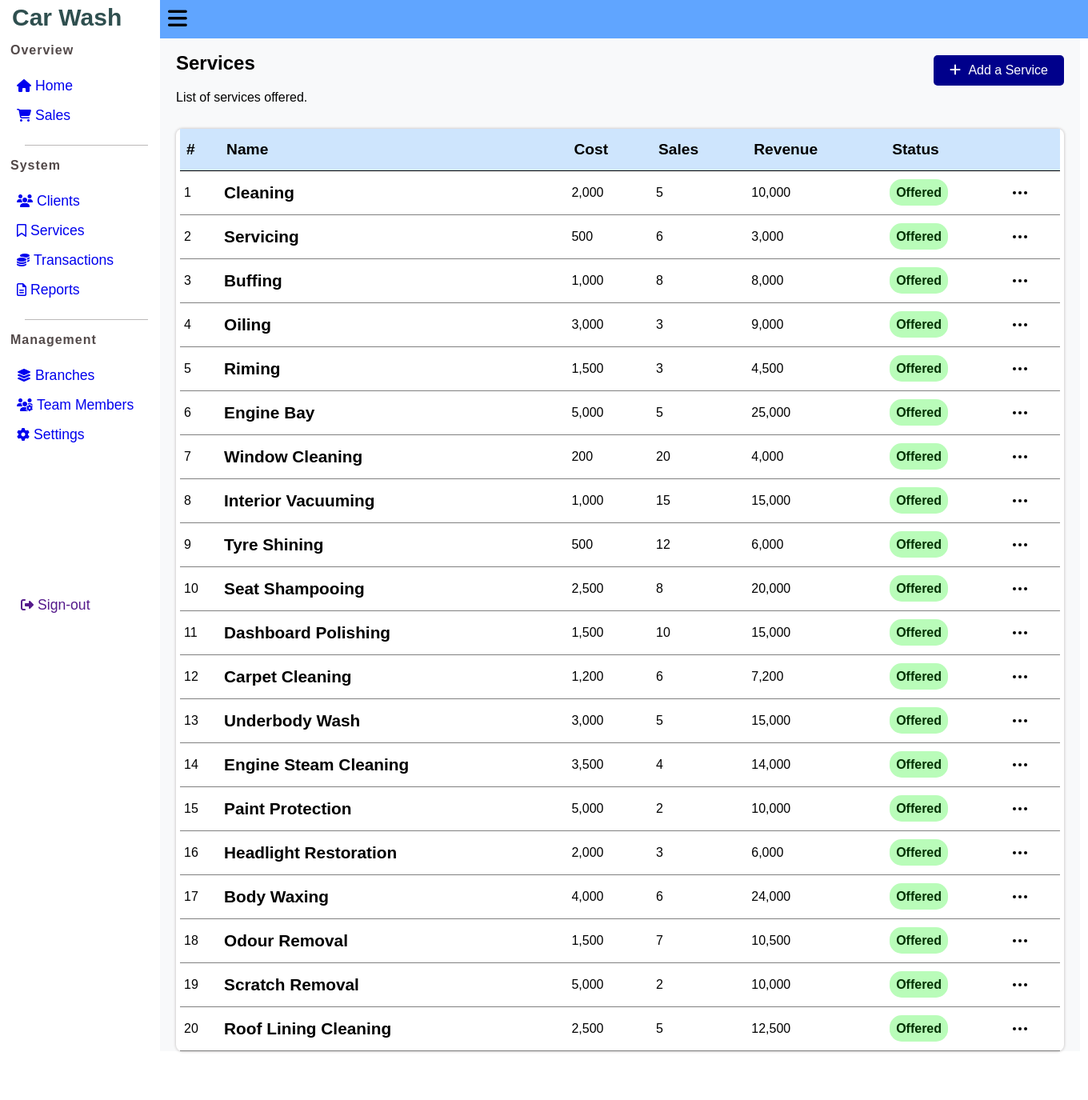
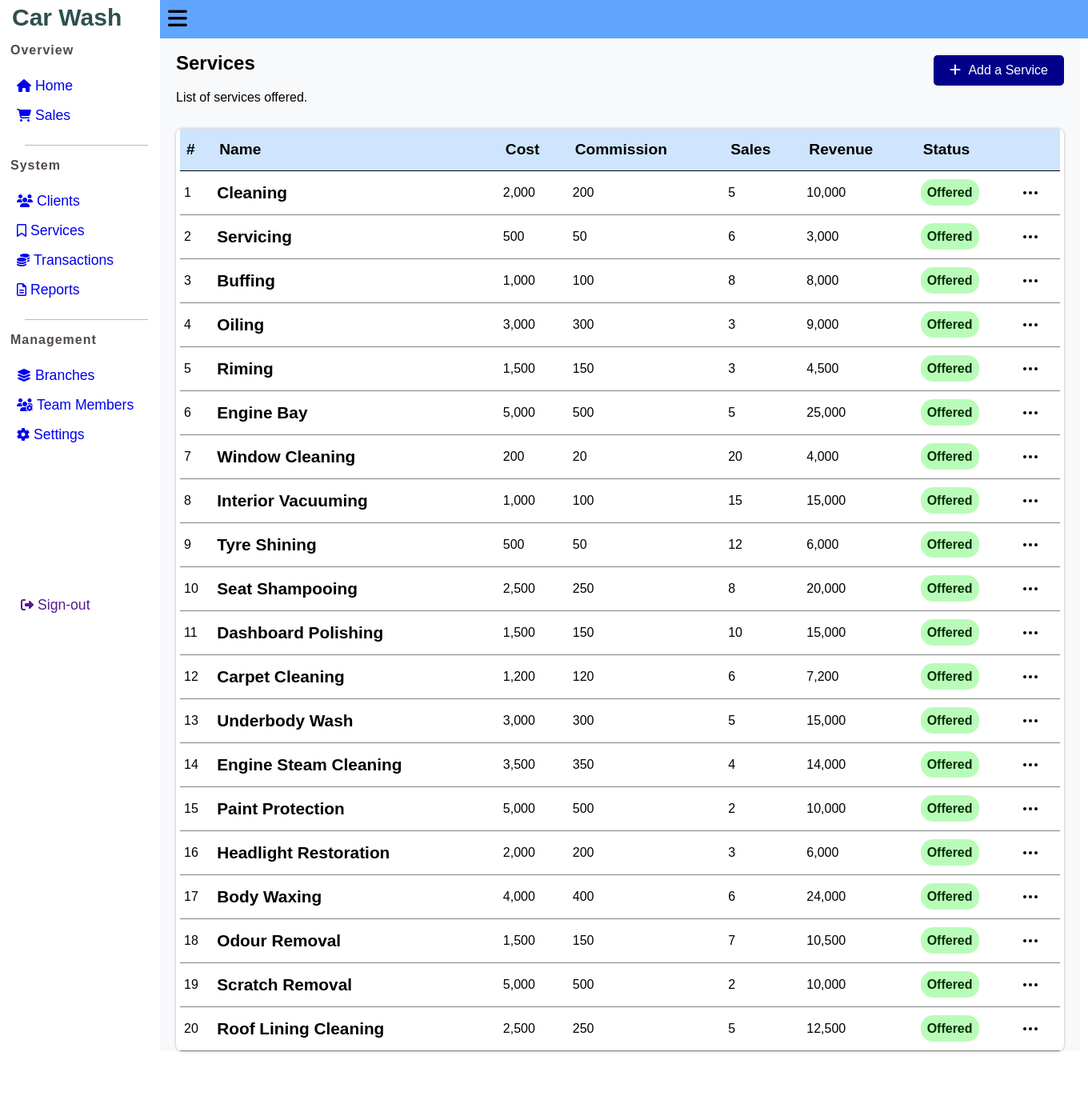
Before and after one commit to mkyd-kill/Carwash-Management-System, a FastAPI app: page /services in a window 1360 px wide. Shown: the whole page at 80% size. Before the commit the page ends 1316 px from the top, so only its background shows below. Run offline with FastAPI, Linux system fonts and the light colour scheme; some libraries are stand-ins or nearby versions.

Commit message:
service page

```diff
--- a/frontend/templates/pages/services.html
+++ b/frontend/templates/pages/services.html
@@ -25,6 +25,7 @@
             <th data-column="id" data-order="desc">#</th>
             <th data-column="name" data-order="desc">Name</th>
             <th data-column="cost" data-order="desc">Cost</th>
+            <th data-column="commission" data-order="desc">Commission</th>
             <th data-column="sales" data-order="desc">Sales</th>
             <th data-column="revenue" data-order="desc">Revenue</th>
             <th data-column="status" data-order="desc">Status</th>
@@ -40,26 +41,26 @@
 {% endblock %} {% block script %}
 <script>
   const dummyData = [
-    { id: 1, name: "cleaning", cost: 2000, sales: 5, revenue: 10000, status: "offered" },
-    { id: 2, name: "servicing", cost: 500, sales: 6, revenue: 3000, status: "offered" },
-    { id: 3, name: "buffing", cost: 1000, sales: 8, revenue: 8000, status: "offered" },
-    { id: 4, name: "oiling", cost: 3000, sales: 3, revenue: 9000, status: "offered" },
-    { id: 5, name: "riming", cost: 1500, sales: 3, revenue: 4500, status: "offered" },
-    { id: 6, name: "engine bay", cost: 5000, sales: 5, revenue: 25000, status: "offered" },
-    { id: 7, name: "window cleaning", cost: 200, sales: 20, revenue: 4000, status: "offered" },
-    { id: 8, name: "interior vacuuming", cost: 1000, sales: 15, revenue: 15000, status: "offered" },
-    { id: 9, name: "tyre shining", cost: 500, sales: 12, revenue: 6000, status: "offered" },
-    { id: 10, name: "seat shampooing", cost: 2500, sales: 8, revenue: 20000, status: "offered" },
-    { id: 11, name: "dashboard polishing", cost: 1500, sales: 10, revenue: 15000, status: "offered" },
-    { id: 12, name: "carpet cleaning", cost: 1200, sales: 6, revenue: 7200, status: "offered" },
-    { id: 13, name: "underbody wash", cost: 3000, sales: 5, revenue: 15000, status: "offered" },
-    { id: 14, name: "engine steam cleaning", cost: 3500, sales: 4, revenue: 14000, status: "offered" },
-    { id: 15, name: "paint protection", cost: 5000, sales: 2, revenue: 10000, status: "offered" },
-    { id: 16, name: "headlight restoration", cost: 2000, sales: 3, revenue: 6000, status: "offered" },
-    { id: 17, name: "body waxing", cost: 4000, sales: 6, revenue: 24000, status: "offered" },
-    { id: 18, name: "odour removal", cost: 1500, sales: 7, revenue: 10500, status: "offered" },
-    { id: 19, name: "scratch removal", cost: 5000, sales: 2, revenue: 10000, status: "offered" },
-    { id: 20, name: "roof lining cleaning", cost: 2500, sales: 5, revenue: 12500, status: "offered" },
+    { id: 1, name: "cleaning", cost: 2000, commission: 200, sales: 5, revenue: 10000, status: "offered" },
+    { id: 2, name: "servicing", cost: 500, commission: 50, sales: 6, revenue: 3000, status: "offered" },
+    { id: 3, name: "buffing", cost: 1000, commission: 100, sales: 8, revenue: 8000, status: "offered" },
+    { id: 4, name: "oiling", cost: 3000, commission: 300, sales: 3, revenue: 9000, status: "offered" },
+    { id: 5, name: "riming", cost: 1500, commission: 150, sales: 3, revenue: 4500, status: "offered" },
+    { id: 6, name: "engine bay", cost: 5000, commission: 500, sales: 5, revenue: 25000, status: "offered" },
+    { id: 7, name: "window cleaning", cost: 200, commission: 20, sales: 20, revenue: 4000, status: "offered" },
+    { id: 8, name: "interior vacuuming", cost: 1000, commission: 100, sales: 15, revenue: 15000, status: "offered" },
+    { id: 9, name: "tyre shining", cost: 500, commission: 50, sales: 12, revenue: 6000, status: "offered" },
+    { id: 10, name: "seat shampooing", cost: 2500, commission: 250, sales: 8, revenue: 20000, status: "offered" },
+    { id: 11, name: "dashboard polishing", cost: 1500, commission: 150, sales: 10, revenue: 15000, status: "offered" },
+    { id: 12, name: "carpet cleaning", cost: 1200, commission: 120, sales: 6, revenue: 7200, status: "offered" },
+    { id: 13, name: "underbody wash", cost: 3000, commission: 300, sales: 5, revenue: 15000, status: "offered" },
+    { id: 14, name: "engine steam cleaning", cost: 3500, commission: 350, sales: 4, revenue: 14000, status: "offered" },
+    { id: 15, name: "paint protection", cost: 5000, commission: 500, sales: 2, revenue: 10000, status: "offered" },
+    { id: 16, name: "headlight restoration", cost: 2000, commission: 200, sales: 3, revenue: 6000, status: "offered" },
+    { id: 17, name: "body waxing", cost: 4000, commission: 400, sales: 6, revenue: 24000, status: "offered" },
+    { id: 18, name: "odour removal", cost: 1500, commission: 150, sales: 7, revenue: 10500, status: "offered" },
+    { id: 19, name: "scratch removal", cost: 5000, commission: 500, sales: 2, revenue: 10000, status: "offered" },
+    { id: 20, name: "roof lining cleaning", cost: 2500, commission: 250, sales: 5, revenue: 12500, status: "offered" },
   ];
 
   const dataBody = document.querySelector(".dataBody");
@@ -72,6 +73,7 @@
       <td>${service.id}</td>
       <td>${service.name}</td>
       <td>${service.cost.toLocaleString()}</td>
+      <td>${service.commission.toLocaleString()}</td>
       <td>${service.sales}</td>
       <td>${service.revenue.toLocaleString()}</td>
       <td><span class="status">${service.status}</status></td>
```
